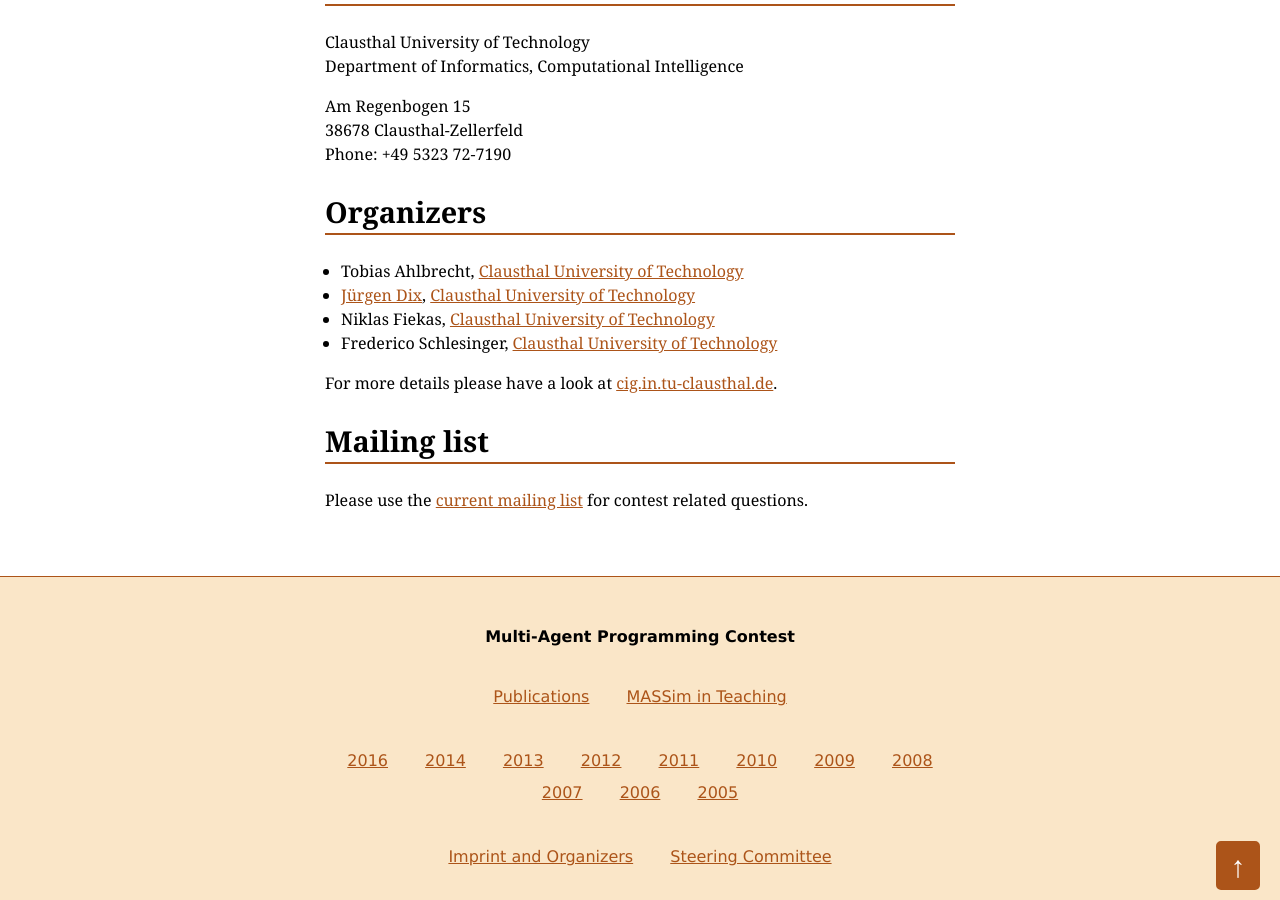
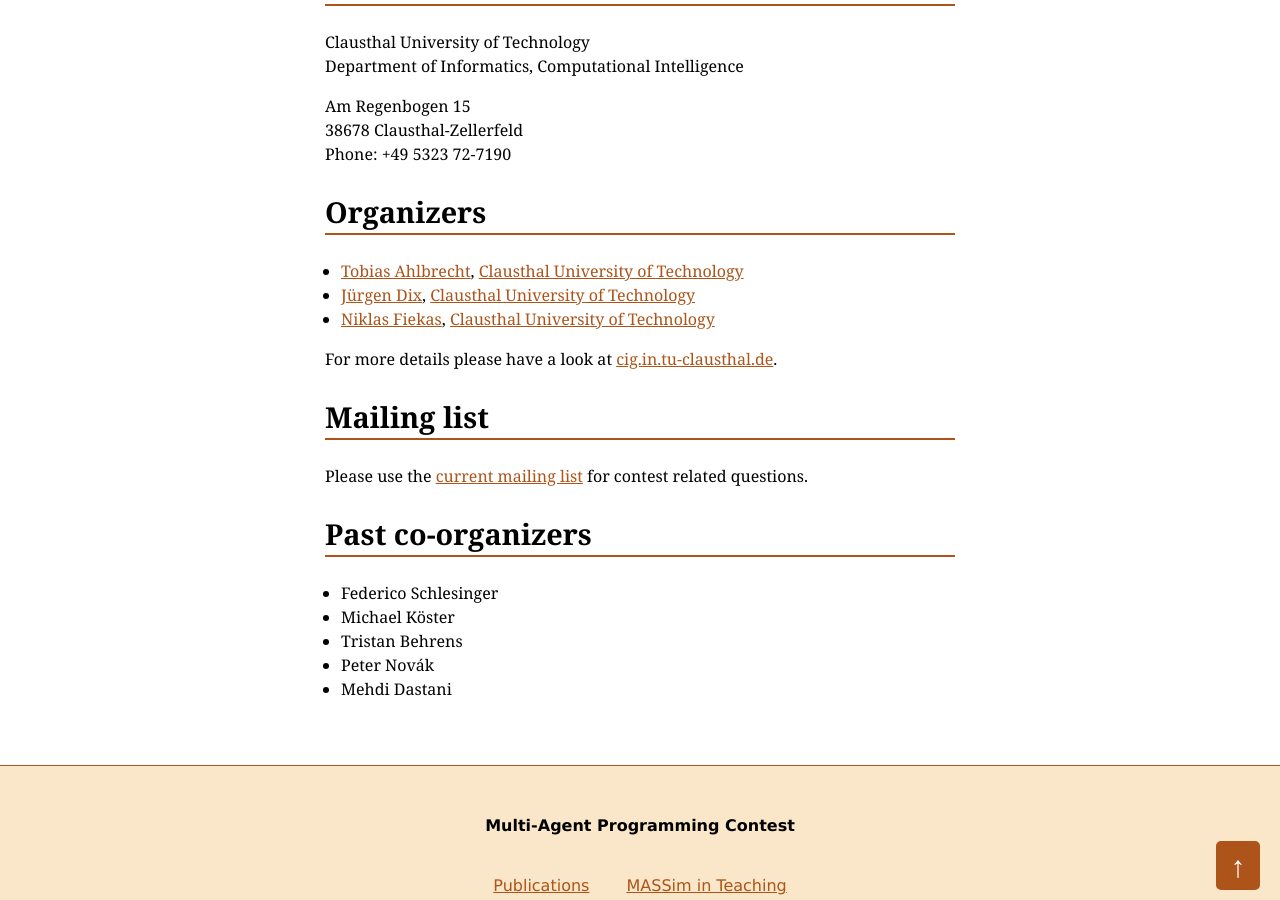
Before and after one commit to agentcontest/agentcontest.github.io, a Jekyll site: the page built from imprint.md, in a window 1280 px wide and 900 px high, scrolled down 350 px. Built offline with Jekyll 4.4.1, drawn with Linux system fonts in a browser that asks for light colours.

Commit message:
Add course, list past organizers

```diff
--- a/imprint.md
+++ b/imprint.md
@@ -17,13 +17,11 @@
 Organizers
 ----------
 
-* Tobias Ahlbrecht,
+* [Tobias Ahlbrecht](https://www.in.tu-clausthal.de/divisions/cig/cigroot/members/academic-staff/tobias-ahlbrecht-bsc/),
   [Clausthal University of Technology](http://www.tu-clausthal.de/)
 * [Jürgen Dix](http://www.in.tu-clausthal.de/divisions/cig/cigroot/members/leader/cigmember-dix/),
   [Clausthal University of Technology](http://www.tu-clausthal.de/)
-* Niklas Fiekas,
-  [Clausthal University of Technology](http://www.tu-clausthal.de/)
-* Frederico Schlesinger,
+* [Niklas Fiekas](https://www.in.tu-clausthal.de/divisions/cig/cigroot/members/academic-staff/niklas-fiekas-bsc/),
   [Clausthal University of Technology](http://www.tu-clausthal.de/)
 
 For more details please have a look at [cig.in.tu-clausthal.de](http://cig.in.tu-clausthal.de/).
@@ -32,3 +30,12 @@
 ------------
 
 Please use the [current mailing list](/2016/#mailing-list-for-20152016) for contest related questions.
+
+Past co-organizers
+------------------
+
+* Federico Schlesinger
+* Michael Köster
+* Tristan Behrens
+* Peter Novák
+* Mehdi Dastani
```
Also changed, not shown: massim-in-teaching/index.md (+4 -0 lines).
